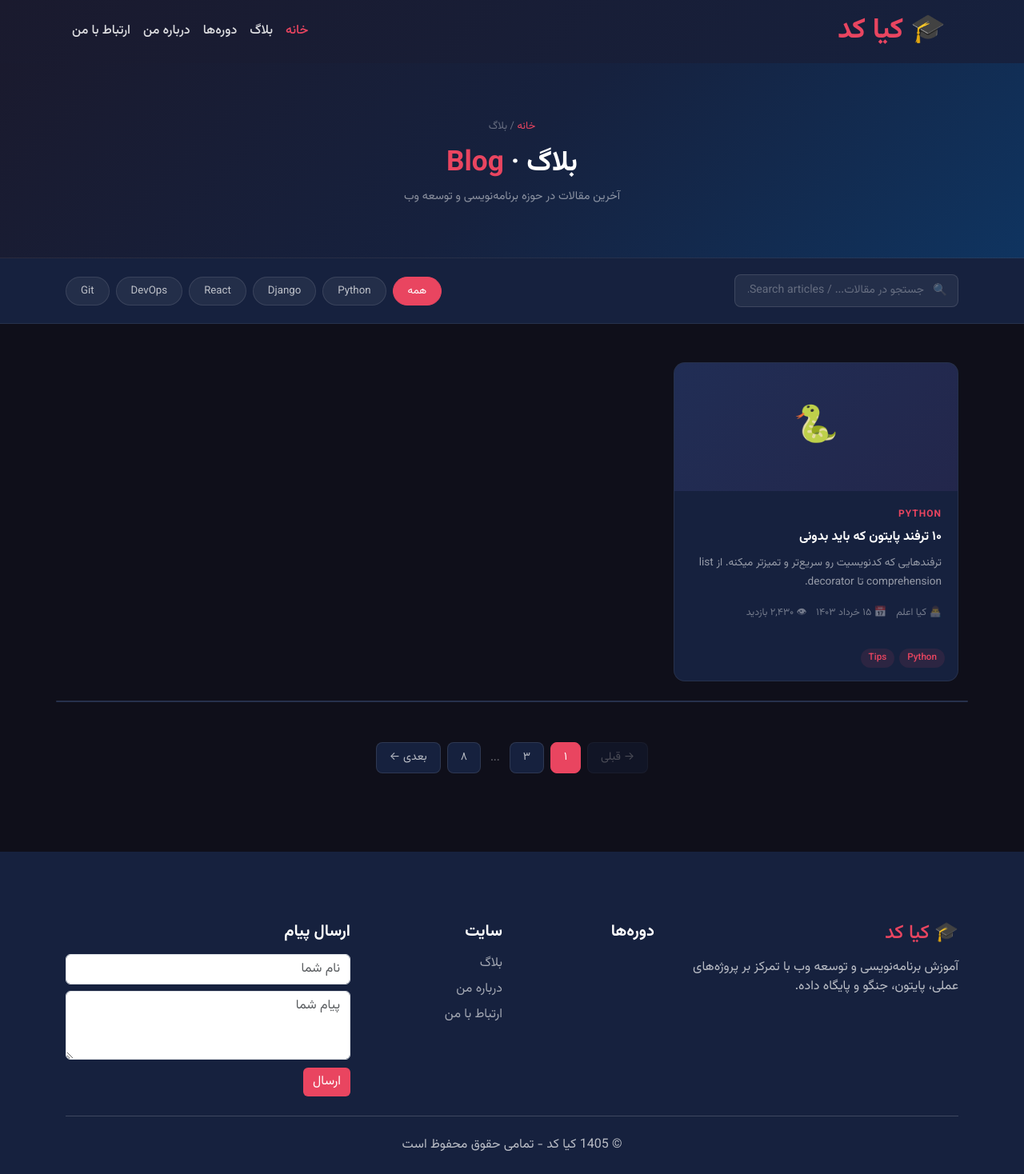
After one commit to Kia-Aalam/KiaCode, a Django app: page /blog/ in a window 1280 px wide. The commit adds this page. Shown: the whole page at 80% size. Run offline with Django 5.2, Linux system fonts and the light colour scheme.

Commit message:
import blog.html and blog.css

```diff
--- /dev/null
+++ b/assets/css/blog.css
@@ -0,0 +1,196 @@
+/* ═══════════════════════════════════════
+   blog.css — فقط صفحه بلاگ
+════════════════════════════════════════ */
+
+/* ─── Filter / Search Bar ─── */
+.blog-filter-section {
+  background: #16213e;
+  border-bottom: 1px solid rgba(255,255,255,0.07);
+  padding: 20px 0;
+}
+.blog-search-wrap {
+  position: relative;
+  display: flex;
+  align-items: center;
+}
+.search-icon {
+  position: absolute;
+  right: 14px;
+  font-size: 0.9rem;
+  color: rgba(255,255,255,0.35);
+}
+.blog-search-input {
+  background: rgba(255,255,255,0.06);
+  border: 1px solid rgba(255,255,255,0.12);
+  color: #fff;
+  padding: 9px 42px 9px 16px;
+  border-radius: 8px;
+  outline: none;
+  font-family: inherit;
+  font-size: 0.88rem;
+  width: 280px;
+  transition: border-color 0.2s;
+}
+.blog-search-input:focus { border-color: #e94560; }
+.blog-search-input::placeholder { color: rgba(255,255,255,0.3); }
+
+.filter-btn {
+  background: rgba(255,255,255,0.06);
+  border: 1px solid rgba(255,255,255,0.1);
+  color: rgba(255,255,255,0.7);
+  padding: 7px 18px;
+  border-radius: 20px;
+  font-size: 0.83rem;
+  font-family: inherit;
+  cursor: pointer;
+  transition: all 0.2s;
+}
+.filter-btn:hover { border-color: #e94560; color: #e94560; }
+.filter-btn.active { background: #e94560; border-color: #e94560; color: #fff; }
+
+/* ─── Featured Post ─── */
+.featured-post-card {
+  display: flex;
+  background: #16213e;
+  border: 1px solid rgba(233,69,96,0.3);
+  border-radius: 16px;
+  overflow: hidden;
+  text-decoration: none;
+  color: inherit;
+  transition: all 0.3s;
+  margin-bottom: 10px;
+}
+.featured-post-card:hover {
+  border-color: #e94560;
+  box-shadow: 0 12px 35px rgba(233,69,96,0.2);
+  color: inherit;
+  transform: translateY(-3px);
+}
+.featured-post-thumb {
+  min-width: 220px;
+  display: flex;
+  align-items: center;
+  justify-content: center;
+  font-size: 5rem;
+  background: linear-gradient(135deg, #1a1a2e, #0f3460);
+}
+.featured-post-body { padding: 32px; }
+.featured-badge {
+  background: #e94560;
+  color: #fff;
+  font-size: 0.72rem;
+  font-weight: 600;
+  padding: 4px 12px;
+  border-radius: 20px;
+  letter-spacing: 0.5px;
+}
+.featured-post-title {
+  font-size: 1.35rem;
+  font-weight: 700;
+  color: #fff;
+  margin: 10px 0 10px;
+  line-height: 1.5;
+}
+.featured-post-excerpt {
+  font-size: 0.9rem;
+  color: rgba(255,255,255,0.6);
+  line-height: 1.8;
+  margin-bottom: 16px;
+}
+
+@media (max-width: 768px) {
+  .featured-post-card { flex-direction: column; }
+  .featured-post-thumb { min-width: unset; height: 160px; font-size: 3.5rem; }
+}
+
+/* ─── Post Category Label ─── */
+.post-category {
+  font-size: 0.75rem;
+  font-weight: 600;
+  letter-spacing: 1px;
+  color: #e94560;
+  text-transform: uppercase;
+  margin-bottom: 8px;
+}
+
+/* ─── Post Meta ─── */
+.post-meta {
+  display: flex;
+  flex-wrap: wrap;
+  gap: 12px;
+  font-size: 0.78rem;
+  color: rgba(255,255,255,0.4);
+}
+
+/* ─── Regular Post Cards ─── */
+.post-card {
+  display: block;
+  background: #16213e;
+  border: 1px solid rgba(255,255,255,0.07);
+  border-radius: 14px;
+  overflow: hidden;
+  text-decoration: none;
+  color: inherit;
+  transition: all 0.3s;
+  height: 100%;
+}
+.post-card:hover {
+  border-color: #e94560;
+  transform: translateY(-5px);
+  box-shadow: 0 10px 30px rgba(233,69,96,0.15);
+  color: inherit;
+}
+.post-thumb {
+  height: 160px;
+  display: flex;
+  align-items: center;
+  justify-content: center;
+  font-size: 2.8rem;
+}
+.post-body { padding: 20px; }
+.post-title {
+  font-size: 1rem;
+  font-weight: 700;
+  color: #fff;
+  margin-bottom: 8px;
+  line-height: 1.5;
+}
+.post-excerpt {
+  font-size: 0.85rem;
+  color: rgba(255,255,255,0.55);
+  line-height: 1.7;
+  margin-bottom: 18px;
+}
+.post-tags { display: flex; flex-wrap: wrap; gap: 6px; }
+.post-tag {
+  background: rgba(233,69,96,0.1);
+  color: #e94560;
+  border-radius: 20px;
+  padding: 3px 10px;
+  font-size: 0.73rem;
+  font-weight: 500;
+}
+
+/* ─── Pagination ─── */
+.pagination-wrap {
+  display: flex;
+  justify-content: center;
+  align-items: center;
+  gap: 8px;
+  margin-top: 50px;
+}
+.page-btn {
+  background: #16213e;
+  border: 1px solid rgba(255,255,255,0.1);
+  color: rgba(255,255,255,0.7);
+  padding: 8px 16px;
+  border-radius: 8px;
+  font-family: inherit;
+  font-size: 0.88rem;
+  cursor: pointer;
+  transition: all 0.2s;
+}
+.page-btn:hover { border-color: #e94560; color: #e94560; }
+.page-btn.active { background: #e94560; border-color: #e94560; color: #fff; }
+.page-btn.disabled { opacity: 0.35; cursor: not-allowed; }
+.page-dots { color: rgba(255,255,255,0.35); font-size: 0.9rem; padding: 0 4px; }
--- /dev/null
+++ b/assets/js/blog_js.js
@@ -0,0 +1,9 @@
+// Filter buttons
+document.querySelectorAll(".filter-btn").forEach((btn) => {
+btn.addEventListener("click", function () {
+    document
+    .querySelectorAll(".filter-btn")
+    .forEach((b) => b.classList.remove("active"));
+    this.classList.add("active");
+});
+});
--- /dev/null
+++ b/blog_app/templates/blog_app/blog.html
@@ -0,0 +1,94 @@
+{% extends 'base.html' %}
+{% load static %}
+{% block content %}
+<!-- Page Header -->
+<section class="page-header">
+  <div class="container">
+    <div class="breadcrumb-custom">
+      <a href="{% url 'home' %}">خانه</a> / بلاگ
+    </div>
+    <h1>بلاگ · <span>Blog</span></h1>
+    <p>آخرین مقالات در حوزه برنامه‌نویسی و توسعه وب</p>
+  </div>
+</section>
+
+<!-- Search & Filter -->
+<section class="blog-filter-section">
+  <div class="container">
+    <div class="d-flex flex-wrap gap-3 align-items-center justify-content-between">
+      <!-- Search -->
+      <div class="blog-search-wrap">
+        <span class="search-icon">🔍</span>
+        <input
+          class="blog-search-input"
+          type="text"
+          placeholder="جستجو در مقالات... / Search articles..."
+        />
+      </div>
+
+      <!-- Category Filter -->
+      <div class="d-flex flex-wrap gap-2">
+        <!--for-->
+        <button class="filter-btn active">همه</button>
+        <button class="filter-btn">Python</button>
+        <button class="filter-btn">Django</button>
+        <button class="filter-btn">React</button>
+        <button class="filter-btn">DevOps</button>
+        <button class="filter-btn">Git</button>
+      </div>
+    </div>
+  </div>
+</section>
+
+<!-- Featured Post -->
+<section class="py-5">
+  <div class="container">
+    <!-- Posts Grid -->
+    <div class="row g-4">
+      <!--for-->
+      <div class="col-12 col-md-6 col-lg-4">
+        <a href="#" class="post-card">
+          <div
+            class="post-thumb"
+            style="background: linear-gradient(135deg, #667eea22, #764ba222)"
+          >
+            🐍
+          </div>
+          <div class="post-body">
+            <div class="post-category">Python</div>
+            <h3 class="post-title">۱۰ ترفند پایتون که باید بدونی</h3>
+            <p class="post-excerpt">
+              ترفندهایی که کدنویسیت رو سریع‌تر و تمیزتر میکنه. از list
+              comprehension تا decorator.
+            </p>
+            <div class="post-meta">
+              <span>👨‍💻 کیا اعلم</span>
+              <span>📅 ۱۵ خرداد ۱۴۰۳</span>
+              <span>👁 ۲,۴۳۰ بازدید</span>
+              </div>
+            </div>
+            <div class="post-tags p-3">
+              <span class="post-tag">Python</span>
+              <span class="post-tag">Tips</span>
+            </div>
+          </div>
+        </a>
+      </div>
+
+      <!-- Pagination -->
+      <div class="pagination-wrap">
+        <button class="page-btn disabled">→ قبلی</button>
+        <!--for-->
+        <button class="page-btn active">۱</button>
+        <button class="page-btn">۳</button>
+        <!--if-->
+        <span class="page-dots">...</span>
+        <button class="page-btn">۸</button>
+        <button class="page-btn">بعدی ←</button>
+      </div>
+    </div>
+  </div>
+</section>
+
+<script src="{% static 'js/blog_js.js' %}"></script>
+{% endblock %}
--- /dev/null
+++ b/blog_app/urls.py
@@ -0,0 +1,6 @@
+from django.urls import path
+from . import views
+
+urlpatterns = [
+    path('', views.blog, name='blog')
+]
--- a/blog_app/views.py
+++ b/blog_app/views.py
@@ -1,3 +1,4 @@
 from django.shortcuts import render
 
-# Create your views here.
+def blog(request):
+    return render(request, 'blog_app/blog.html')
--- a/templates/base.html
+++ b/templates/base.html
@@ -33,7 +33,7 @@
         <div class="skill-tags">
           <span class="skill-tag">MySQL</span>
           <span class="skill-tag">Html-Css</span>
-          <span class="skill-tag">C++</span>
+          <span class="skill-tag">++C</span>
           <span class="skill-tag">Git</span>
           <span class="skill-tag">Django</span>
           <span class="skill-tag">Python</span>
--- a/templates/includes/header.html
+++ b/templates/includes/header.html
@@ -12,3 +12,4 @@
 <link rel="stylesheet" href="{% static 'css/home.css' %}">
 <link rel="stylesheet" href="{% static 'css/contact.css' %}">
 <link rel="stylesheet" href="{% static 'css/about.css' %}">
+<link rel="stylesheet" href="{% static 'css/blog.css' %}" />
```
